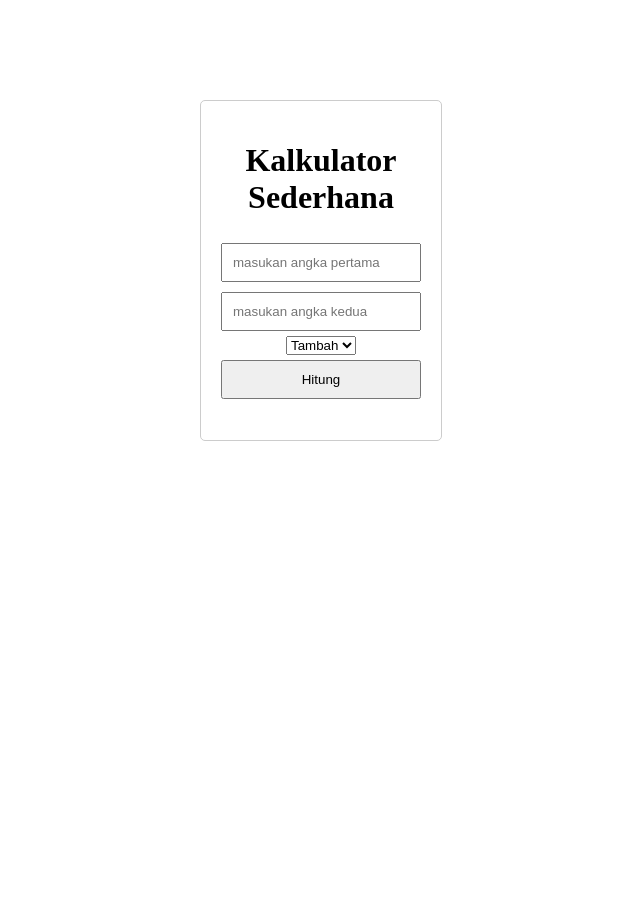
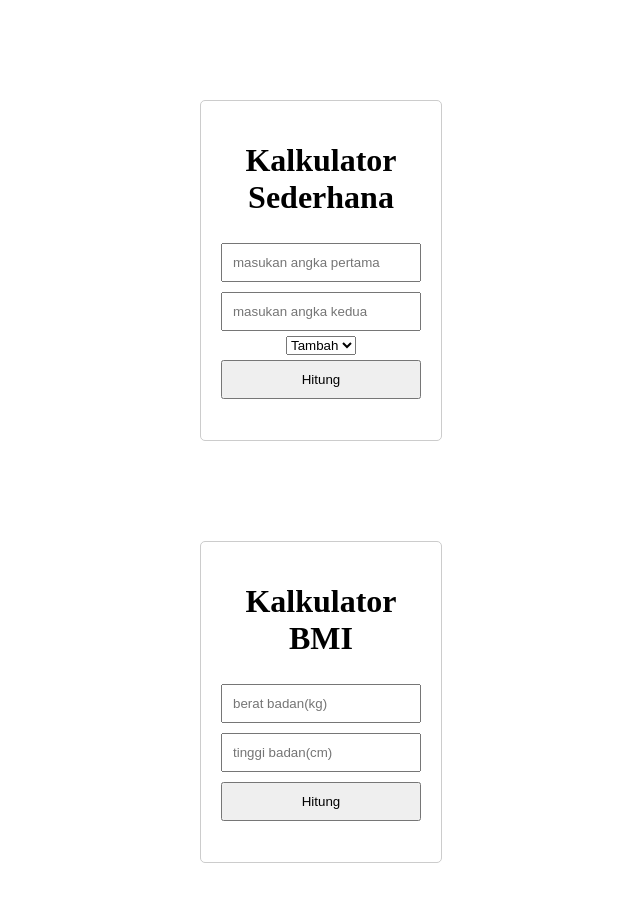
Before and after one commit to SaefulMustofa/kalkulator-sederhana, a plain HTML site: page index.html in a window 1280 px wide. Shown: the whole page, without its empty margins (319-959 px from the left). Before the commit the page ends 800 px from the top, so only its background shows below. Drawn offline with Linux system fonts and the light colour scheme.

Commit message:
menambahkan kalkulator BMI

```diff
--- a/index.html
+++ b/index.html
@@ -24,6 +24,18 @@
         <button onclick="hitung()">Hitung</button>
         <p id="hasil"></p>
     </div>
+
+    <!-- README -->
+    <!-- ini adalah sebuah aplikasi kalkulator BMI yang didalamnya -->
+    <!-- mengimplentasikan materi If...Else Statement -->
+
+    <div id="calc">
+        <h1>Kalkulator BMI</h1>
+        <input type="text" id="berat" placeholder="berat badan(kg)">
+        <input type="text" id="tinggi" placeholder="tinggi badan(cm)">
+        <button onclick="hitungBMI()">Hitung</button>
+        <p id="hasilBMI"></p>
+    </div>
 <script src="script.js"></script>
 </body>
 </html>
--- a/script.js
+++ b/script.js
@@ -36,3 +36,26 @@ function hitung() {
         // Tampilkan hasil
         document.getElementById("hasil").innerText = hasil;
     }
+
+function hitungBMI() {
+    let berat = parseFloat(document.getElementById("berat").value);
+    let tinggi = parseFloat(document.getElementById("tinggi").value);
+    let hasilBMI;
+
+    if (isNaN(berat) || isNaN(tinggi)) {
+        hasilBMI = "Masukan Angka yang Valid";
+    } else {
+        tinggi = tinggi / 100;
+        let bmi = berat  / (tinggi * tinggi);
+            if (bmi < 18.5) {
+                hasilBMI = `BMI Anda adalah ${bmi.toFixed(2)}. Anda termasuk kategori kurus.`;
+            } else if (bmi < 24.9) {
+                hasilBMI = `BMI Anda adalah ${bmi.toFixed(2)}. Anda termasuk kategori normal.`;
+            } else if (bmi < 29.9) {
+                hasilBMI = `BMI Anda adalah ${bmi.toFixed(2)}. Anda termasuk kategori overweight.`;
+            } else {
+                hasilBMI = `BMI Anda adalah ${bmi.toFixed(2)}. Anda termasuk kategori obesitas.`;
+            }
+    }
+    document.getElementById("hasilBMI").innerText = hasilBMI;
+}
--- a/style.css
+++ b/style.css
@@ -6,6 +6,7 @@
     border-radius: 5px;
     text-align: center;
 }
+
 input, button {
     width: 100%;
     margin: 5px 0;
```
